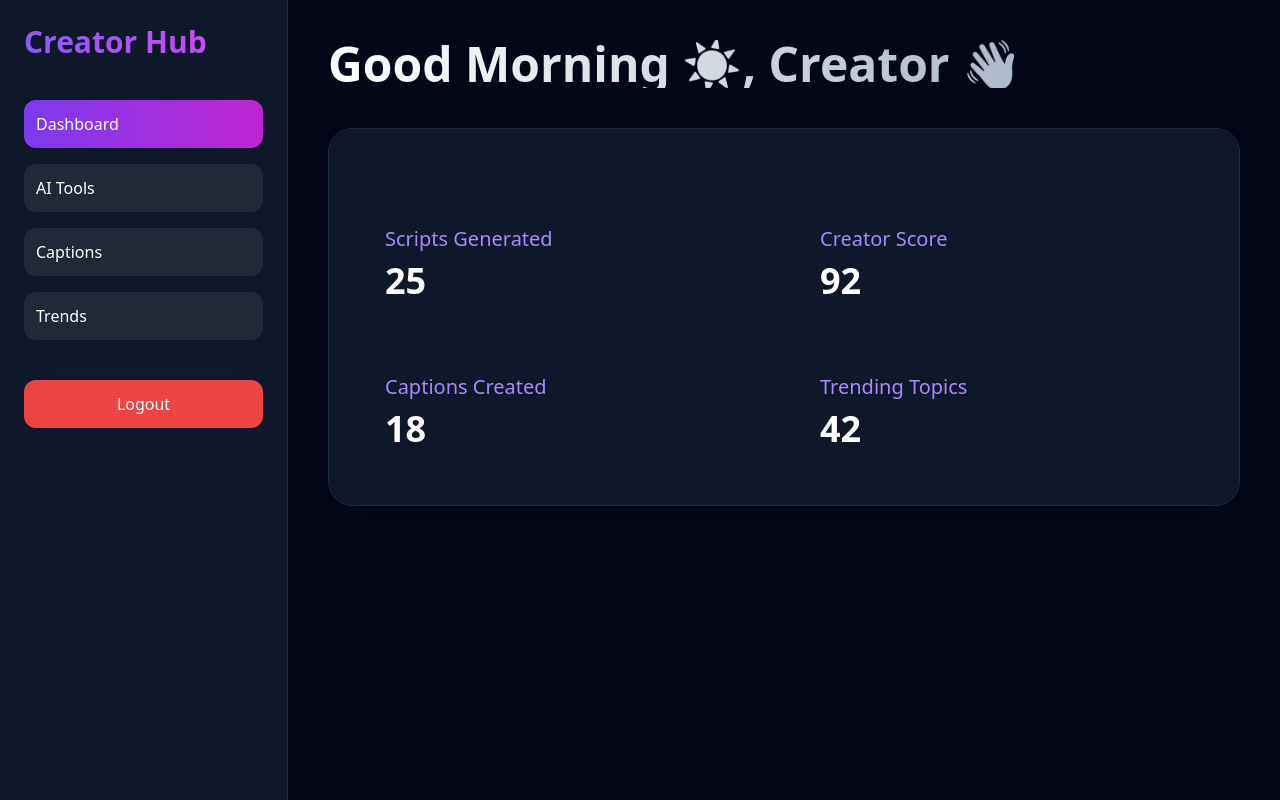
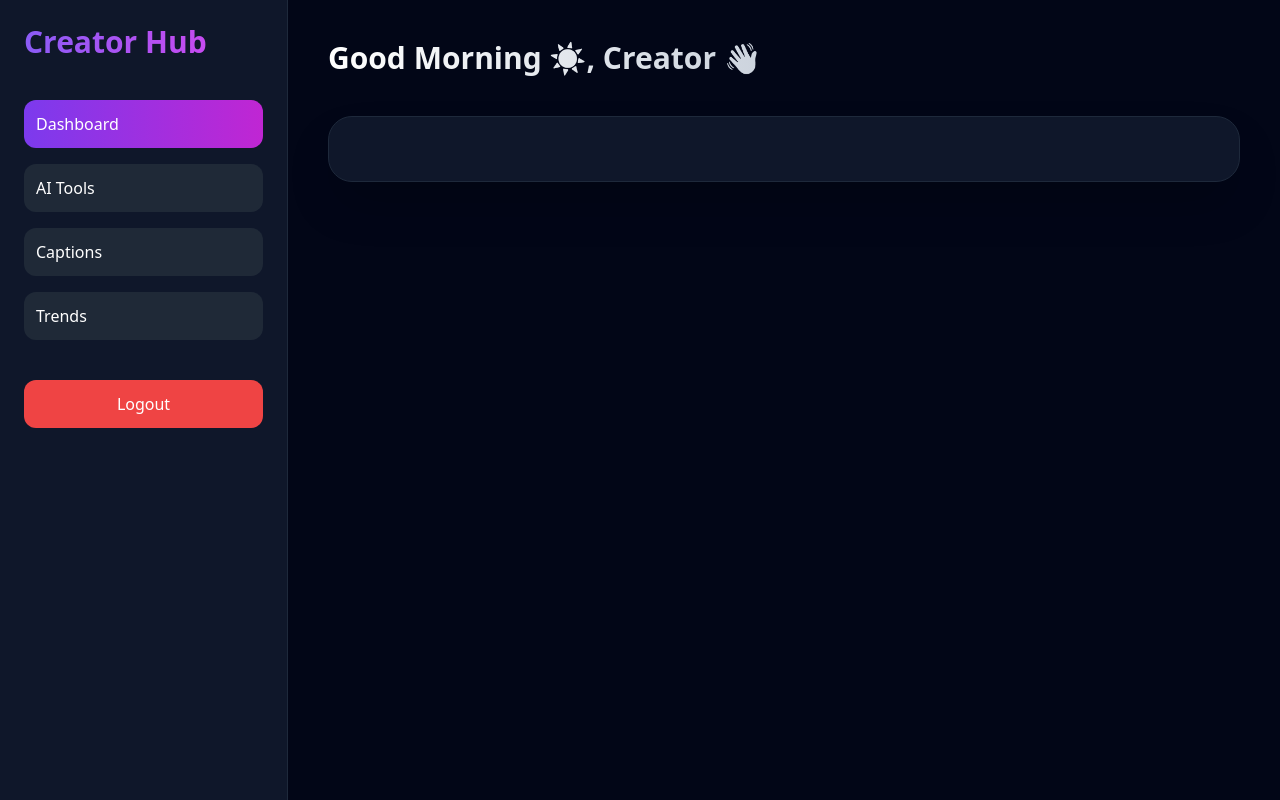
Before and after one commit to vikramisready4u-droid/creatorhub, a plain HTML site: page dashboard.html in a window 1280 px wide. Drawn offline with nearby package versions, Linux system fonts and the light colour scheme; no server answers.

Commit message:
Add files via upload

```diff
--- a/dashboard.html
+++ b/dashboard.html
@@ -54,7 +54,7 @@
     <div class="flex-1 p-10">
 
       <h2 id="greeting"
-class="text-5xl font-bold bg-gradient-to-r from-white to-slate-400 bg-clip-text text-transparent">
+class="text-3xl font-bold bg-gradient-to-r from-white to-slate-400 bg-clip-text text-transparent">
 Loading...
 </h2>
 
@@ -64,28 +64,6 @@ Loading...
       </p>
 
       <div class="mt-10 bg-slate-900 border border-slate-800 p-8 rounded-3xl shadow-2xl">
-
-        <div class="mt-10 grid grid-cols-2 gap-6">
-
-<div class="bg-slate-900 p-6 rounded-3xl">
-<h3 class="text-violet-400 text-xl">Scripts Generated</h3>
-<p class="text-4xl font-bold mt-2">25</p>
-</div>
-
-<div class="bg-slate-900 p-6 rounded-3xl">
-<h3 class="text-violet-400 text-xl">Creator Score</h3>
-<p class="text-4xl font-bold mt-2">92</p>
-</div>
-
-<div class="bg-slate-900 p-6 rounded-3xl">
-<h3 class="text-violet-400 text-xl">Captions Created</h3>
-<p class="text-4xl font-bold mt-2">18</p>
-</div>
-
-<div class="bg-slate-900 p-6 rounded-3xl">
-<h3 class="text-violet-400 text-xl">Trending Topics</h3>
-<p class="text-4xl font-bold mt-2">42</p>
-</div>
 
 </div>
 
```
